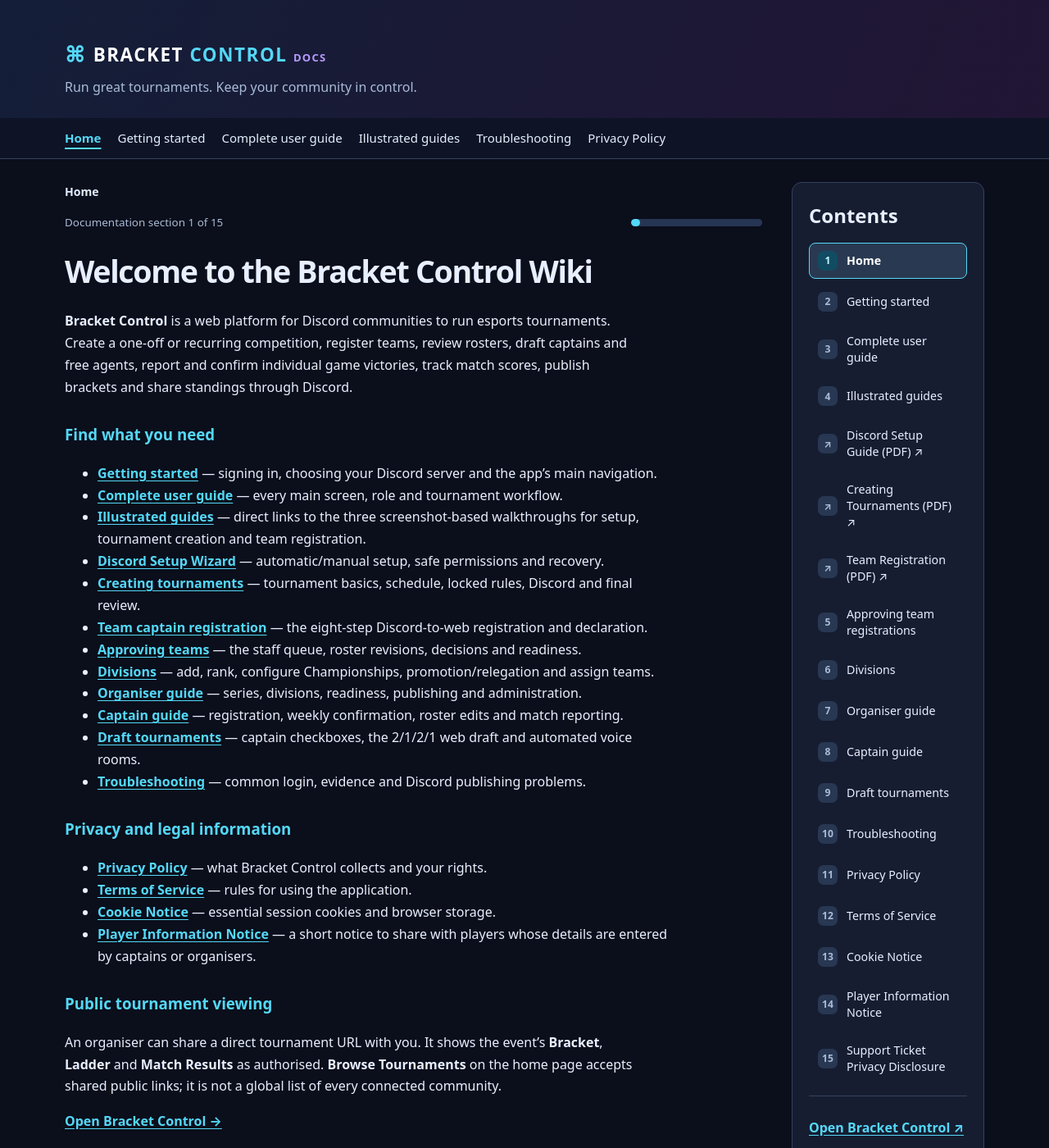
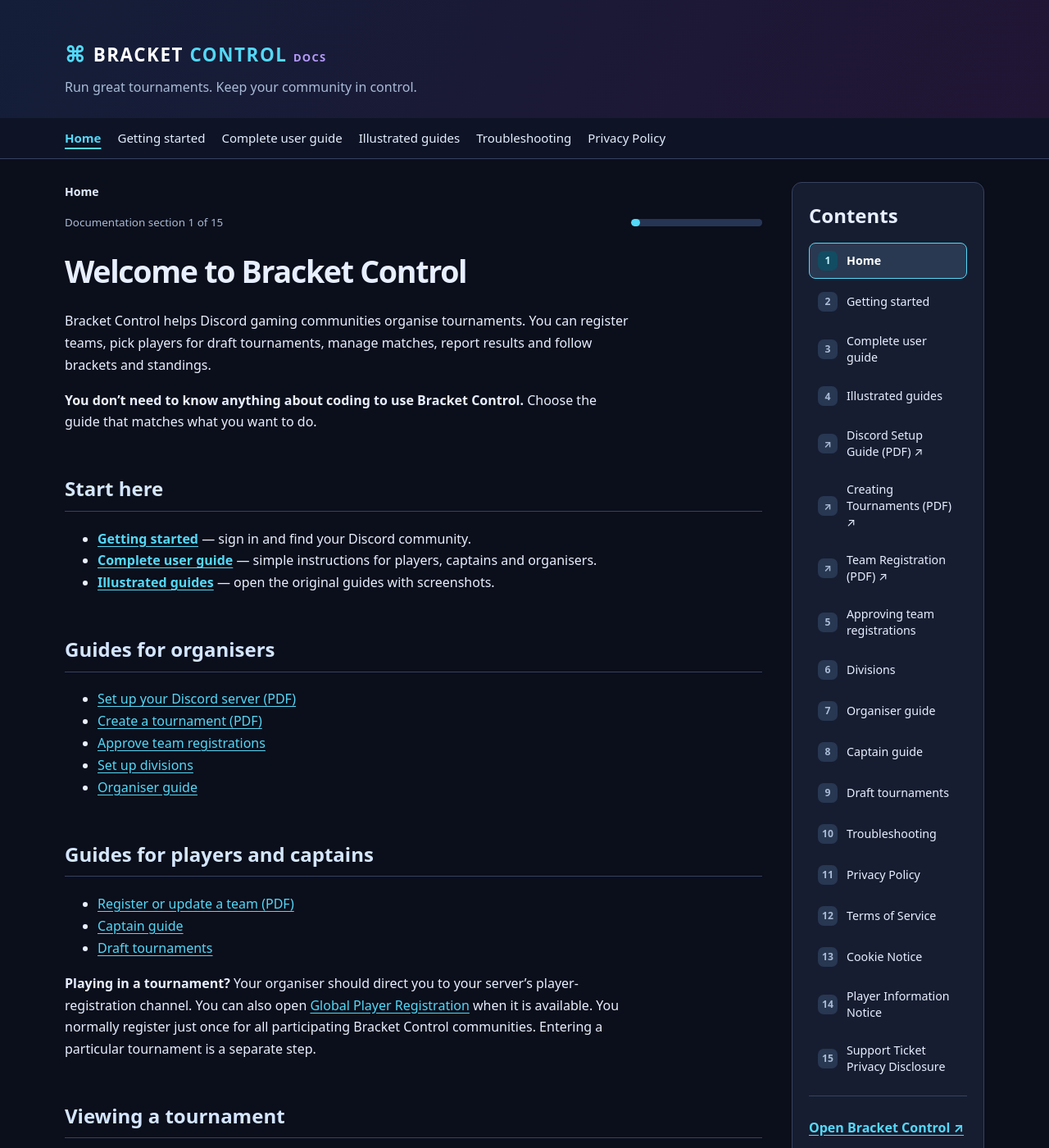
Before and after one commit to dev-dyly/bracket-control-wiki, a Jekyll site: the page built from index.md, in a window 1280 px wide and 1400 px high. Shown: the whole window at 82% size. Built offline with Jekyll 4.4.1, drawn with Linux system fonts in a browser that asks for light colours; some of the changed text lies outside the part shown.

Commit message:
docs: simplify index.md for everyday users

```diff
--- a/index.md
+++ b/index.md
@@ -3,40 +3,45 @@ layout: default
 title: Home
 permalink: /
 ---
-# Welcome to the Bracket Control Wiki
+# Welcome to Bracket Control
 
-**Bracket Control** is a web platform for Discord communities to run esports tournaments. Create a one-off or recurring competition, register teams, review rosters, draft captains and free agents, report and confirm individual game victories, track match scores, publish brackets and share standings through Discord.
+Bracket Control helps Discord gaming communities organise tournaments. You can register teams, pick players for draft tournaments, manage matches, report results and follow brackets and standings.
 
-### Find what you need
+**You don't need to know anything about coding to use Bracket Control.** Choose the guide that matches what you want to do.
 
-- **[Getting started]({{ '/getting-started/' | relative_url }})** — signing in, choosing your Discord server and the app's main navigation.
-- **[Complete user guide]({{ '/guides/user-guide/' | relative_url }})** — every main screen, role and tournament workflow.
-- **[Illustrated guides]({{ '/guides/visual-guides/' | relative_url }})** — direct links to the three screenshot-based walkthroughs for setup, tournament creation and team registration.
-- **[Discord Setup Wizard]({{ '/assets/guides/server-setup/Bracket_Control_Discord_Server_Setup_Guide.pdf' | relative_url }})** — automatic/manual setup, safe permissions and recovery.
-- **[Creating tournaments]({{ '/assets/guides/tournament-creation/Bracket_Control_Tournament_Creation_User_Guide.pdf' | relative_url }})** — tournament basics, schedule, locked rules, Discord and final review.
-- **[Team captain registration]({{ '/assets/guides/team-registration/Bracket_Control_Team_Registration_User_Guide.pdf' | relative_url }})** — the eight-step Discord-to-web registration and declaration.
-- **[Approving teams]({{ '/guides/team-approvals/' | relative_url }})** — the staff queue, roster revisions, decisions and readiness.
-- **[Divisions]({{ '/guides/divisions/' | relative_url }})** — add, rank, configure Championships, promotion/relegation and assign teams.
-- **[Organiser guide]({{ '/guides/organisers/' | relative_url }})** — series, divisions, readiness, publishing and administration.
-- **[Captain guide]({{ '/guides/captains/' | relative_url }})** — registration, weekly confirmation, roster edits and match reporting.
-- **[Draft tournaments]({{ '/guides/drafts/' | relative_url }})** — captain checkboxes, the 2/1/2/1 web draft and automated voice rooms.
-- **[Troubleshooting]({{ '/troubleshooting/' | relative_url }})** — common login, evidence and Discord publishing problems.
+## Start here
 
-### Privacy and legal information
+- **[Getting started]({{ '/getting-started/' | relative_url }})** — sign in and find your Discord community.
+- **[Complete user guide]({{ '/guides/user-guide/' | relative_url }})** — simple instructions for players, captains and organisers.
+- **[Illustrated guides]({{ '/guides/visual-guides/' | relative_url }})** — open the original guides with screenshots.
 
-- **[Privacy Policy]({{ '/legal/privacy/' | relative_url }})** — what Bracket Control collects and your rights.
-- **[Terms of Service]({{ '/legal/terms/' | relative_url }})** — rules for using the application.
-- **[Cookie Notice]({{ '/legal/cookies/' | relative_url }})** — essential session cookies and browser storage.
-- **[Player Information Notice]({{ '/legal/player-notice/' | relative_url }})** — a short notice to share with players whose details are entered by captains or organisers.
+## Guides for organisers
 
-### Public tournament viewing
+- [Set up your Discord server (PDF)]({{ '/assets/guides/server-setup/Bracket_Control_Discord_Server_Setup_Guide.pdf' | relative_url }})
+- [Create a tournament (PDF)]({{ '/assets/guides/tournament-creation/Bracket_Control_Tournament_Creation_User_Guide.pdf' | relative_url }})
+- [Approve team registrations]({{ '/guides/team-approvals/' | relative_url }})
+- [Set up divisions]({{ '/guides/divisions/' | relative_url }})
+- [Organiser guide]({{ '/guides/organisers/' | relative_url }})
 
-An organiser can share a direct tournament URL with you. It shows the event's **Bracket**, **Ladder** and **Match Results** as authorised. **Browse Tournaments** on the home page accepts shared public links; it is not a global list of every connected community.
+## Guides for players and captains
+
+- [Register or update a team (PDF)]({{ '/assets/guides/team-registration/Bracket_Control_Team_Registration_User_Guide.pdf' | relative_url }})
+- [Captain guide]({{ '/guides/captains/' | relative_url }})
+- [Draft tournaments]({{ '/guides/drafts/' | relative_url }})
+
+**Playing in a tournament?** Your organiser should direct you to your server's player-registration channel. You can also open [Global Player Registration](https://app.devdylnz.com/app/register) when it is available. You normally register just once for all participating Bracket Control communities. Entering a particular tournament is a separate step.
+
+## Viewing a tournament
+
+Ask the organiser for the tournament link. From that page you can view the **Bracket**, **Ladder / Standings** and **Match Results** when they are shared publicly.
+
+Need help? Open [Troubleshooting]({{ '/troubleshooting/' | relative_url }}).
+
+## Privacy and terms
+
+- [Privacy Policy]({{ '/legal/privacy/' | relative_url }})
+- [Terms of Service]({{ '/legal/terms/' | relative_url }})
+- [Cookie Notice]({{ '/legal/cookies/' | relative_url }})
+- [Player Information Notice]({{ '/legal/player-notice/' | relative_url }})
 
 [**Open Bracket Control →**](https://app.devdylnz.com/app/)
-
----
-
-### Site status
-
-These guides cover the current Bracket Control workflows. For detailed screenshots, use the Illustrated Guides. Privacy and legal notices are available separately.
```
